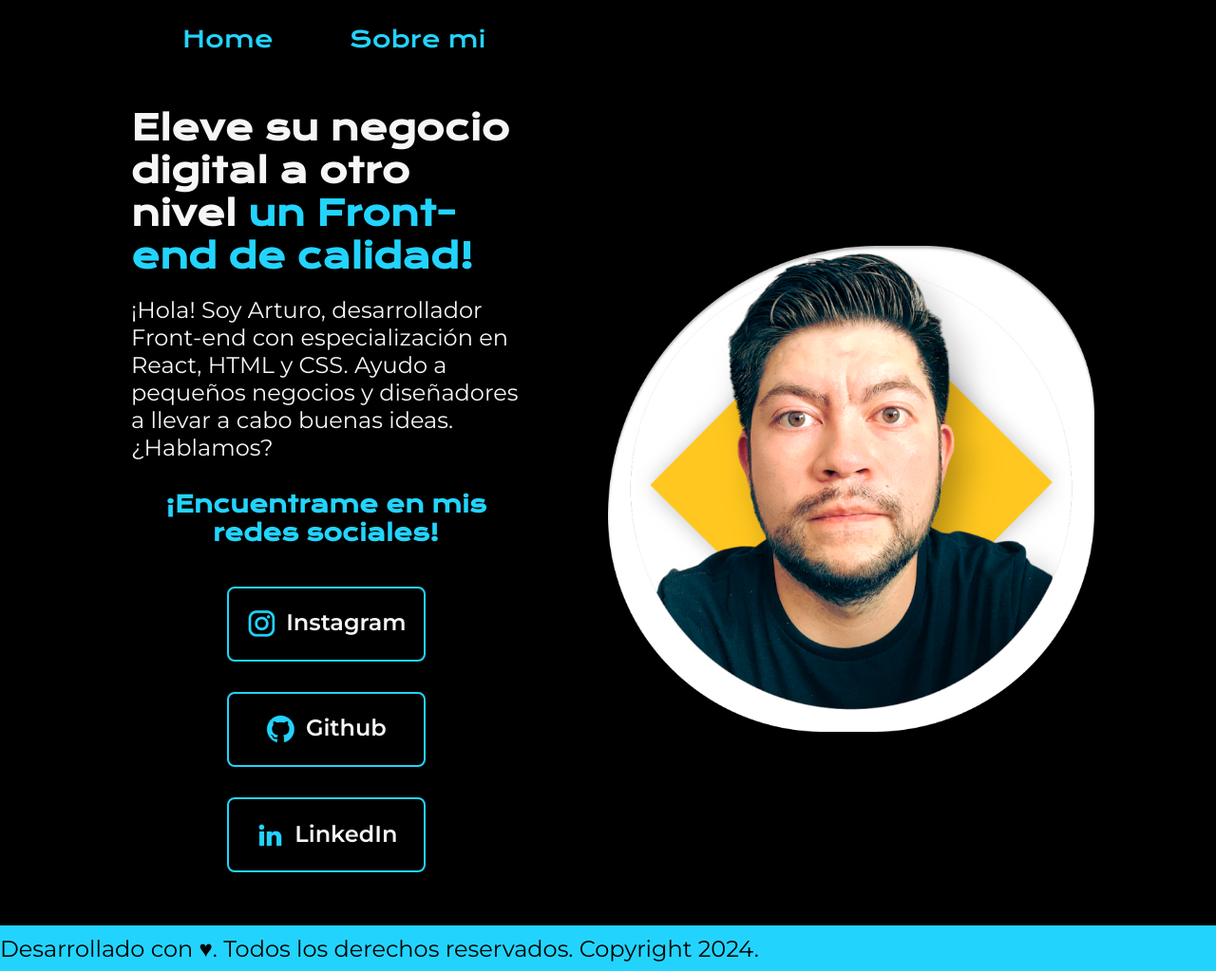
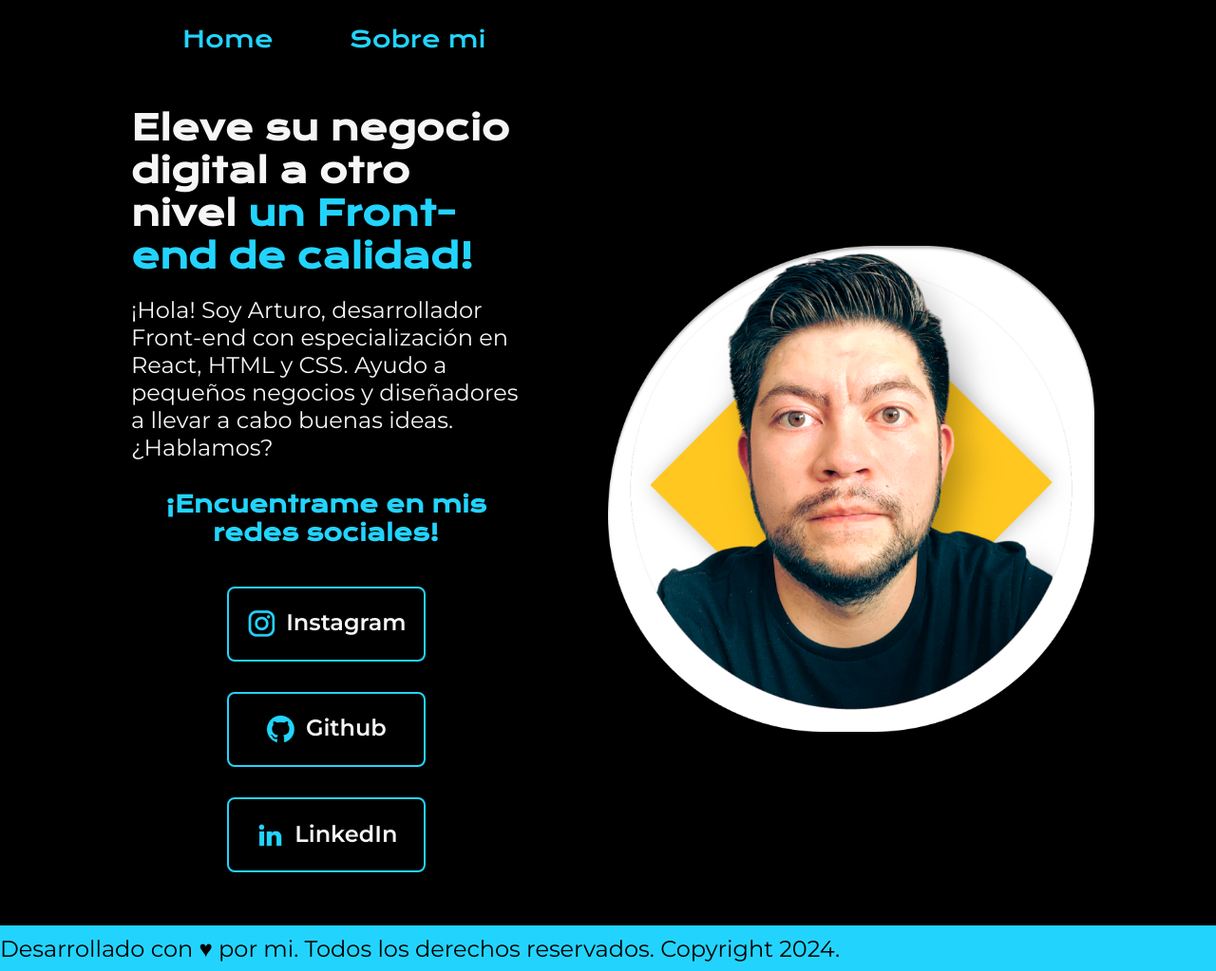
Before and after one commit to arheco/portafolio-arturo, a plain HTML site: page index.html in a window 1280 px wide. Shown: the whole page at 95% size. Drawn offline with nearby package versions, Linux system fonts and the light colour scheme.

Commit message:
Revirtiendo index.html

```diff
--- a/index.html
+++ b/index.html
@@ -33,8 +33,7 @@
         <img class="presentacion__imagen" src="./assets/image 1.png" alt="Foto de Arturo Hernández.">
     </main>
     <footer>
-        <p class="footer">Desarrollado con ♥. Todos los derechos reservados. Copyright 2024.</p>
-        <!-- Este es un comentario para probar git-->
+        <p class="footer">Desarrollado con ♥ por mi. Todos los derechos reservados. Copyright 2024.</p>
     </footer>
 </body>
 </html>
```
